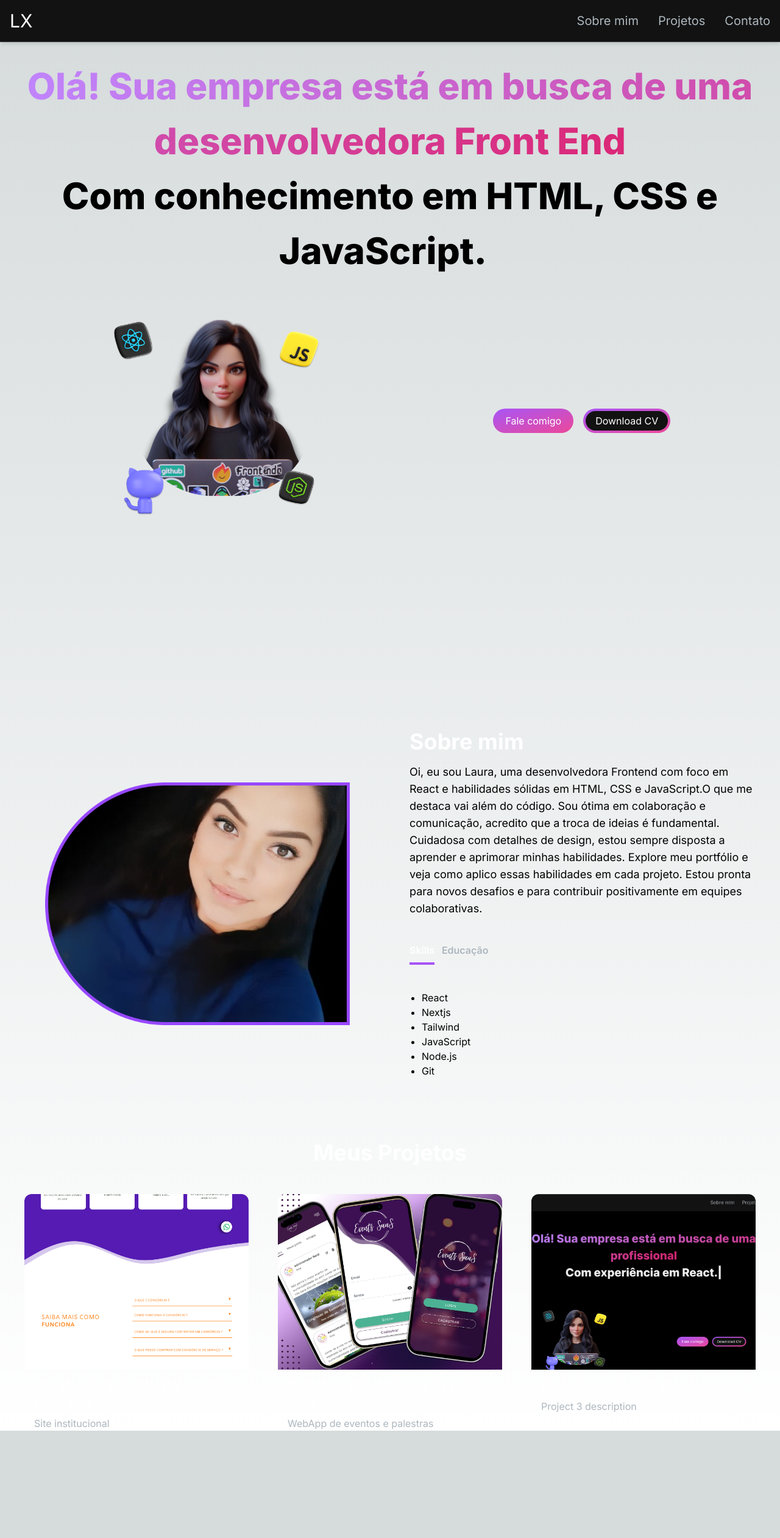
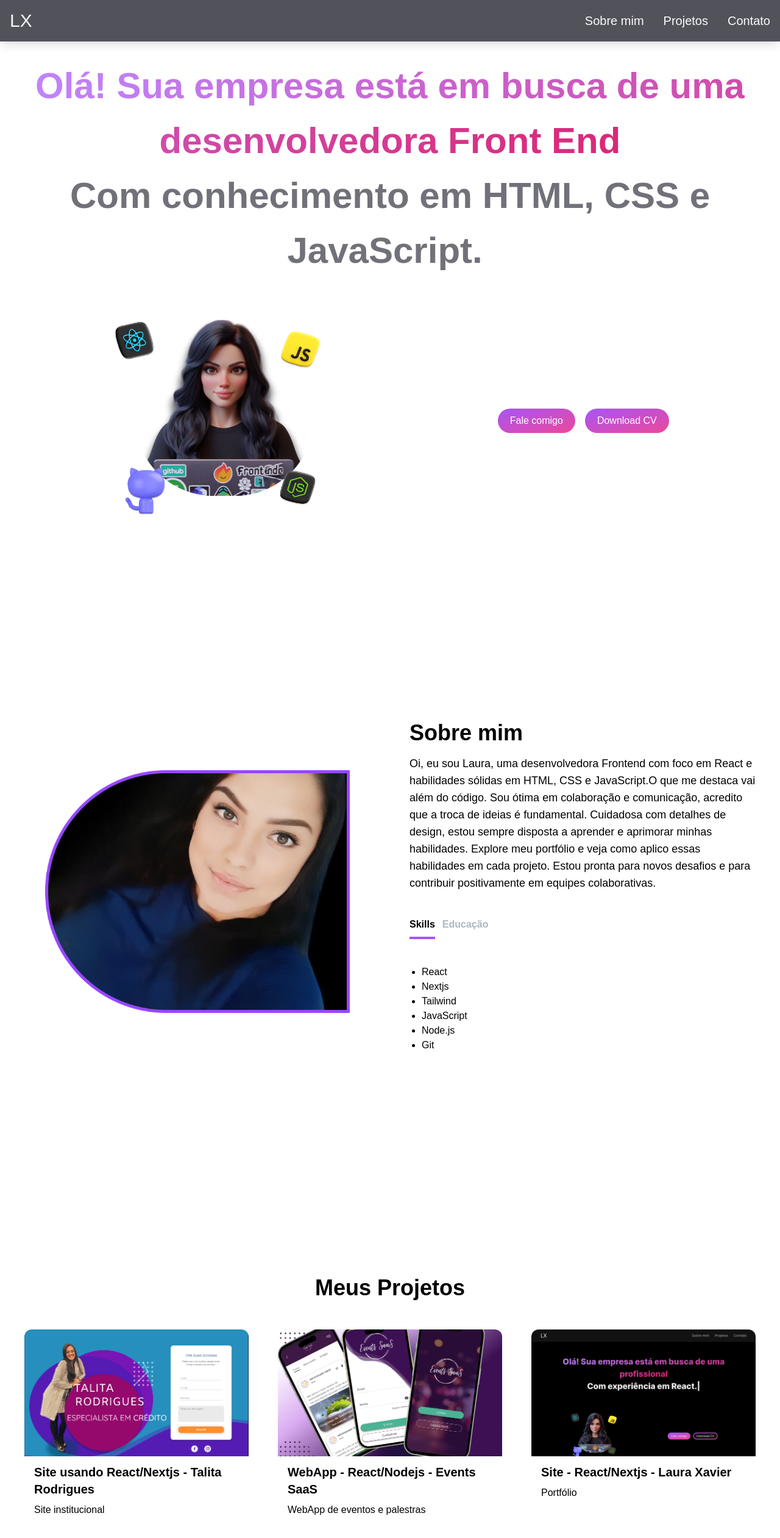
Before and after one commit to lauraxavier/portfolio-lauraXavier, a Next.js app: page / in a window 1280 px wide. Shown: the top 2522 px of the page at 61% size. Before the commit the page ends 2346 px from the top, so only its background shows below. Built offline with nearby package versions, Linux system fonts and the light colour scheme.

Commit message:
visual changes of light and dark themes

```diff
--- a/src/app/components/AboutSection.jsx
+++ b/src/app/components/AboutSection.jsx
@@ -58,7 +58,7 @@ const AboutSection = () => {
     >
       <div className="md:grid md:grid-cols-2 gap-6 items-center xl:gap-16">
         <motion.div
-          className="flex items-center justify-center"
+          className="flex items-center justify-center mb-10"
           variants={imageVariants}
           initial="initial"
           animate="animate"
@@ -67,7 +67,7 @@ const AboutSection = () => {
           <Image src="/images/profile.png" width={500} height={500} />
         </motion.div>
         <div className="mt-4 md:mt-0 text-left flex flex-col h-full">
-          <h2 className="text-4xl font-bold text-white mb-4">Sobre mim</h2>
+          <h2 className="text-4xl font-bold mb-4">Sobre mim</h2>
           <p className="text-base lg:text-lg">
             Oi, eu sou Laura, uma desenvolvedora Frontend com foco em React e
             habilidades sólidas em HTML, CSS e JavaScript.O que me destaca vai
@@ -101,7 +101,7 @@ const AboutSection = () => {
               initial="hidden"
               animate="visible"
               exit="hidden"
-              className="mt-8"
+              className="mt-8 min-h-[200px]"
             >
               {TAB_DATA.find((t) => t.id === tab).content}
             </motion.div>
--- a/src/app/components/HeaderSection.jsx
+++ b/src/app/components/HeaderSection.jsx
@@ -41,9 +41,9 @@ const HeaderSection = () => {
           initial={{ opacity: 0, scale: 0.8 }}
           animate={{ opacity: 1, scale: 1 }}
           transition={{ duration: 0.8 }}
-          className="col-span-12 sm:col-span-12 sm:text-center sm:justify-center order-2 md:order-1 sm:order-1 md:justify-center w-full"
+          className="col-span-12 sm:col-span-12 sm:text-center sm:justify-center order-2 md:order-1 sm:order-1 md:justify-center w-full min-h-[325px]"
         >
-          <h1 className="mb-2 min-h-[270px] lg:min-h-[350px] text-[35px] sm:text-[50px] md:text-[40px] lg:text-[60px] lg:leading-normal font-extrabold">
+          <h1 className="mb-2 min-h-[460px] lg:min-h-[360px] text-zinc-500 dark:text-zinc-100 text-[35px] sm:text-[50px] md:text-[40px] lg:text-[60px] lg:leading-normal font-extrabold">
             <span className="text-transparent bg-clip-text bg-gradient-to-r from-primary-400 to-secondary-600">
               Olá! Sua empresa está em busca de uma desenvolvedora Front End
             </span>
@@ -113,7 +113,7 @@ const HeaderSection = () => {
               transition={{ duration: 0.5, type: "spring", stiffness: 150 }}
               target="_blank"
             >
-              <span className="block bg-[#121212] hover:bg-slate-800 rounded-full px-4 py-1">
+              <span className="block dark:bg-[#121212] dark:hover:bg-slate-800 rounded-full px-4 py-1">
                 Download CV
               </span>
             </motion.a>
--- a/src/app/components/NavBar.jsx
+++ b/src/app/components/NavBar.jsx
@@ -28,9 +28,12 @@ const Navbar = () => {
   };
 
   return (
-    <nav className="fixed mx-auto border-b border-[#33353F] shadow-md top-0 left-0 right-0 z-10 bg-[#121212] bg-opacity-100">
+    <nav className="fixed mx-auto shadow-lg top-0 left-0 right-0 z-10 bg-zinc-600 dark:bg-[#121212] bg-opacity-100">
       <div className="flex container lg:py-4 flex-wrap items-center justify-between mx-auto px-4 py-2">
-        <Link href={"/"} className="text-2xl md:text-3xl text-white">
+        <Link
+          href={"/"}
+          className="text-2xl md:text-3xl dark:text-zinc-50 text-zinc-100"
+        >
           LX
         </Link>
         <div className="mobile-menu block md:hidden">
--- a/src/app/components/NavLink.jsx
+++ b/src/app/components/NavLink.jsx
@@ -4,7 +4,7 @@ const NavLink = ({ href, title }) => {
   return (
     <Link
       href={href}
-      className="block py-2 pl-3 pr-4 text-[#ADB7BE] sm:text-xl rounded md:p-0 hover:text-white"
+      className="block py-2 pl-3 pr-4 dark:text-[#ADB7BE] text-zinc-50 sm:text-xl rounded md:p-0 hover:text-white"
     >
       {title}
     </Link>
--- a/src/app/components/ProjectCard.jsx
+++ b/src/app/components/ProjectCard.jsx
@@ -6,7 +6,7 @@ const ProjectCard = ({ imgUrl, title, description, gitUrl, previewUrl }) => {
   return (
     <div>
       <div
-        className="h-52 md:h-72 rounded-t-xl relative group"
+        className="h-52 rounded-t-xl relative group"
         style={{
           background: `url(${imgUrl}) center/cover`,
           backgroundSize: "cover",
@@ -16,7 +16,7 @@ const ProjectCard = ({ imgUrl, title, description, gitUrl, previewUrl }) => {
           <Link
             href={gitUrl}
             target="_blank"
-            className="h-14 w-14 mr-2 border-2 relative rounded-full border-[#ADB7BE] hover:border-white group/link"
+            className="h-14 w-14 mr-2 border-2 relative rounded-full border-[#ADB7BE] dark:hover:border-white group/link"
           >
             <CodeBracketIcon className="h-10 w-10 text-[#ADB7BE] absolute top-1/2 left-1/2 transform -translate-x-1/2 -translate-y-1/2  cursor-pointer group-hover/link:text-white" />
           </Link>
@@ -30,10 +30,15 @@ const ProjectCard = ({ imgUrl, title, description, gitUrl, previewUrl }) => {
             </Link>
           )}
         </div>
+        <div className="lg:hidden w-full absolute bottom-0 left-0">
+          <div className="bg-gray-500 text-white bg-opacity-80 rounded-tl-[25px] p-2 md:p-4 justify-center items-center flex">
+            Links
+          </div>
+        </div>
       </div>
-      <div className="text-white rounded-b-xl mt-3 bg-[#181818]py-6 px-4">
+      <div className="dark:text-white rounded-b-xl mt-3 bg-[#181818]py-6 px-4">
         <h5 className="text-xl font-semibold mb-2">{title}</h5>
-        <p className="text-[#ADB7BE]">{description}</p>
+        <p className="dark:text-[#ADB7BE]">{description}</p>
       </div>
     </div>
   );
--- a/src/app/components/ProjectsSection.jsx
+++ b/src/app/components/ProjectsSection.jsx
@@ -24,11 +24,11 @@ const projectsData = [
   },
   {
     id: 3,
-    title: "E-commerce Application",
-    description: "Project 3 description",
+    title: "Site - React/Nextjs - Laura Xavier",
+    description: "Portfólio",
     image: "/images/projects/3.png",
     tag: ["All", "Web"],
-    gitUrl: "/",
+    gitUrl: "https://github.com/lauraxavier/portfolio-lauraXavier",
     previewUrl: "/",
   },
 ];
@@ -52,12 +52,18 @@ const ProjectsSection = () => {
   };
 
   return (
-    <section id="projects">
-      <h2 className="text-center text-4xl font-bold text-white mt-4 mb-8 md:mb-12">
+    <section
+      id="projects"
+      className="flex justify-center items-center min-h-screen lg:pt-14 flex-col"
+    >
+      <h2 className="text-center text-4xl font-bold mt-4 mb-14 md:mb-12">
         Meus Projetos
       </h2>
 
-      <ul ref={ref} className="grid md:grid-cols-3 gap-8 md:gap-12">
+      <ul
+        ref={ref}
+        className="grid md:grid-cols-2 lg:grid-cols-3 gap-8 md:gap-12"
+      >
         {filteredProjects.map((project, index) => (
           <motion.li
             key={index}
--- a/src/app/components/TabButton.jsx
+++ b/src/app/components/TabButton.jsx
@@ -7,11 +7,13 @@ const variants = {
 };
 
 const TabButton = ({ active, selectTab, children }) => {
-  const buttonClasses = active ? "text-white" : "text-[#ADB7BE]";
+  const buttonClasses = active ? "dark:text-white" : "text-[#ADB7BE]";
 
   return (
     <button onClick={selectTab}>
-      <p className={`mr-3 font-semibold hover:text-white ${buttonClasses}`}>
+      <p
+        className={`mr-3 font-semibold dark:hover:text-white ${buttonClasses}`}
+      >
         {children}
       </p>
       <motion.div
--- a/src/app/globals.css
+++ b/src/app/globals.css
@@ -1,27 +1,9 @@
 @tailwind base;
 @tailwind components;
 @tailwind utilities;
+@import url('https://fonts.googleapis.com/css2?family=Montserrat:ital,wght@0,100;0,200;1,100;1,200&family=Space+Mono:ital,wght@0,400;0,700;1,400&display=swap');
 
-:root {
-  --foreground-rgb: 0, 0, 0;
-  --background-start-rgb: 214, 219, 220;
-  --background-end-rgb: 255, 255, 255;
+body{
+  -webkit-font-smoothing: antialiased;
+  font-family: 'Montserrat', sans-serif;
 }
-
-@media (prefers-color-scheme: dark) {
-  :root {
-    --foreground-rgb: 255, 255, 255;
-    --background-start-rgb: 0, 0, 0;
-    --background-end-rgb: 0, 0, 0;
-  }
-}
-
-body {
-  color: rgb(var(--foreground-rgb));
-  background: linear-gradient(
-      to bottom,
-      transparent,
-      rgb(var(--background-end-rgb))
-    )
-    rgb(var(--background-start-rgb));
-}
--- a/src/app/layout.js
+++ b/src/app/layout.js
@@ -11,7 +11,7 @@ export const metadata = {
 export default function RootLayout({ children }) {
   return (
     <html lang="en">
-      <body className={inter.className}>{children}</body>
+      <body>{children}</body>
     </html>
   );
 }
--- a/src/app/page.js
+++ b/src/app/page.js
@@ -5,7 +5,7 @@ import ProjectsSection from "./components/ProjectsSection";
 
 export default function Home() {
   return (
-    <main className="flex min-h-screen flex-col">
+    <main className="flex min-h-screen flex-col dark:bg-zinc-950 dark:text-zinc-50">
       <Navbar />
       <div className="container mt-24 mx-auto px-10">
         <HeaderSection />
```
Also changed, not shown: public/images/projects/1.png.
